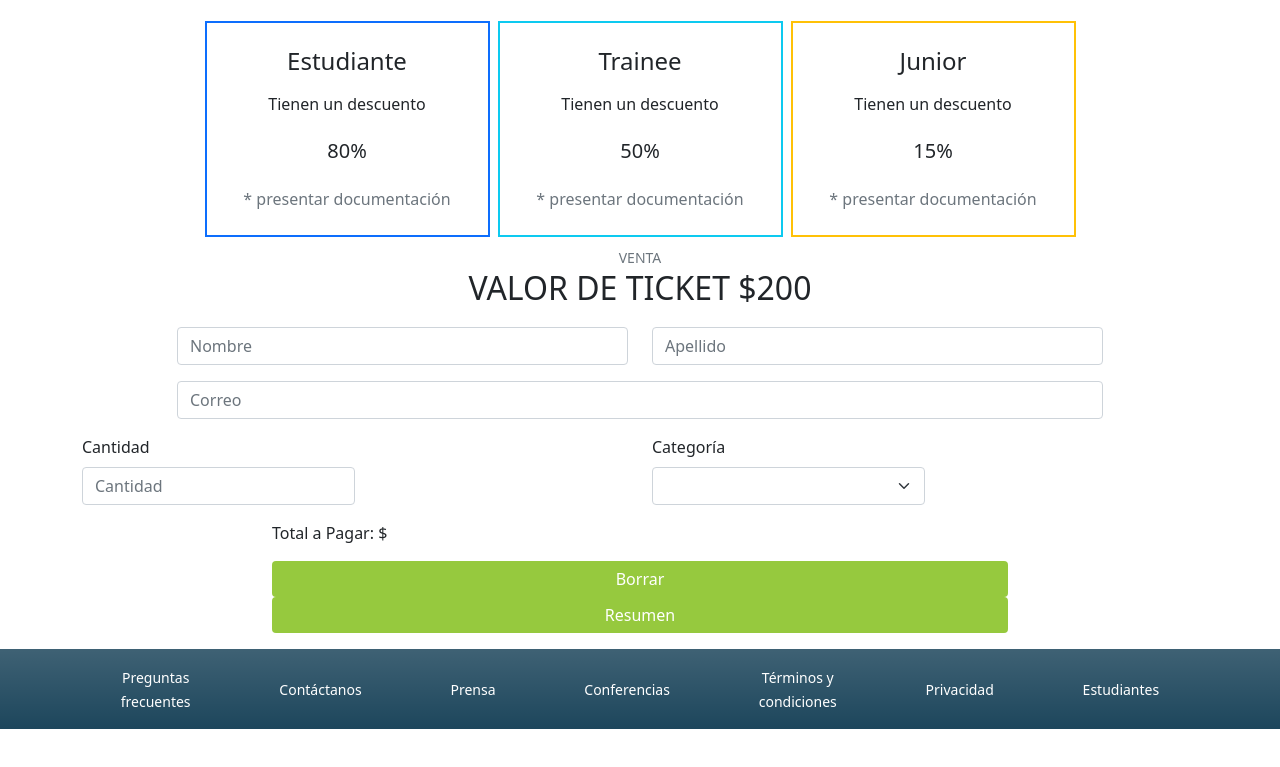
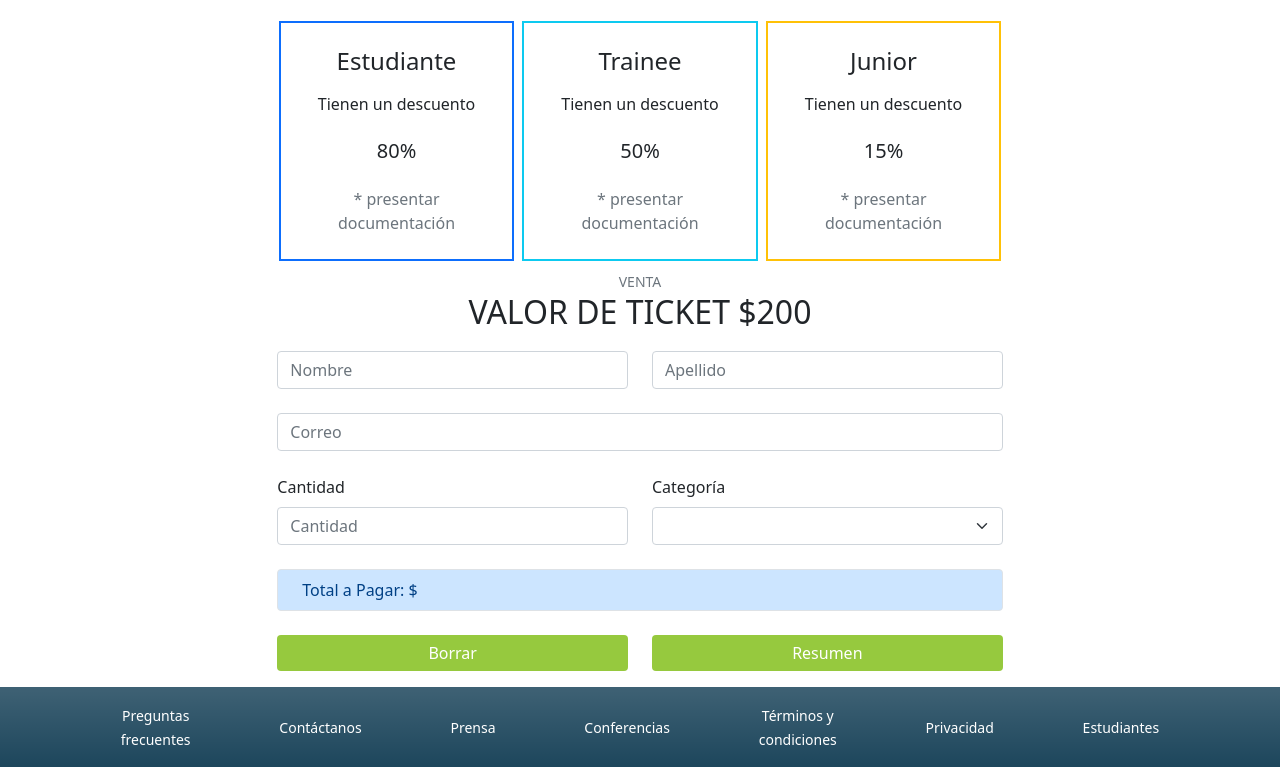
Before and after one commit to LeonardoBujan/TP-Integrador-JS, a plain HTML site: page views/comprarTickets.html in a window 1280 px wide. Shown: the part 118-885 px from the top of the page. Before the commit the page ends 847 px from the top, so only its background shows below. Drawn offline with nearby package versions, Linux system fonts and the light colour scheme.

Commit message:
vista comprarTickets terminada

```diff
--- a/views/comprarTickets.html
+++ b/views/comprarTickets.html
@@ -35,9 +35,9 @@
         </header>
 
         <!-- Tarjetas con información de estudiantes -->
-        <section class="container mt-4">
+        <section class="container mt-4 col-9">
             <div class="row justify-content-center">
-                <div class="card col-md-3 align-items-center border-primary border-2 rounded-0 me-1">
+                <div class="card col-3 align-items-center border-primary border-2 rounded-0 me-1">
                     <div class="card-body text-center">
                         <h4 class="card-title mt-2 mb-4">Estudiante</h4>
                         <h6 class="card-subtitle mb-4">Tienen un descuento</h6>
@@ -46,7 +46,7 @@
                     </div>
                 </div>
 
-                <div class="card col-md-3 align-items-center border-info border-2 rounded-0 mx-1">
+                <div class="card col-3 align-items-center border-info border-2 rounded-0 mx-1">
                     <div class="card-body text-center">
                         <h4 class="card-title mt-2 mb-4">Trainee</h4>
                         <h6 class="card-subtitle mb-4">Tienen un descuento</h6>
@@ -55,7 +55,7 @@
                     </div>
                 </div>
 
-                <div class="card col-md-3 align-items-center border-warning border-2 rounded-0 ms-1">
+                <div class="card col-3 align-items-center border-warning border-2 rounded-0 ms-1">
                     <div class="card-body text-center">
                         <h4 class="card-title mt-2 mb-4">Junior</h4>
                         <h6 class="card-subtitle mb-4">Tienen un descuento</h6>
@@ -76,28 +76,38 @@
         </div>
 
         <!-- Sección para inscribirse como orador -->
-        <div class="container">
-            <div class="row d-flex justify-content-center mb-3">
-                <article class="col-5">
+
+        <!-- Input Apellido y Nombre -->
+        <div class="container col-9">
+            <div class="row d-flex mb-2 justify-content-center">
+                <article class="ps-0" style="width: 38.5%">
                     <input type="nombre" class="form-control mb-3" id="exampleFormControlInput1" placeholder="Nombre">
                 </article>
-                <article class="col-5">
+
+                <article class="pe-0" style="width: 38.5%">
                     <input type="apellido" class="form-control mb-3" id="exampleFormControlInput2" placeholder="Apellido">
                 </article>
-                <article class="col-10">
+            </div>
+
+            <!-- Input Correo -->
+            <div class="row d-flex justify-content-center mb-2">
+                <article class="ps-0 pe-0" style="width: 77%;">
                     <input type="correo" class="form-control mb-3" id="exampleFormControlInput3" placeholder="Correo">
                 </article>
+            </div>
 
-                <section class="col-6">
+            <!-- Input Cantidad y Select Categoría -->
+            <div class="row d-flex justify-content-center mb-2">
+                <section class="ps-0" style="width: 38.5%">
                     <label for="cantidad" id="exampleFormControlInput4" class="form-label">Cantidad</label>
-                    <article class="col-md-6">
-                        <input type="number" class="form-control mb-3" id="exampleFormControlInput4" placeholder="Cantidad">
+                    <article>
+                        <input type="number" class="form-control mb-3" id="exampleFormControlInput4" placeholder="Cantidad" min="1">
                     </article>
                 </section>
 
-                <section class="col-6">
+                <section class="pe-0" style="width: 38.5%">
                 <label for="categoría" id="exampleFormControlInput5" class="form-label">Categoría</label>
-                    <article class="col-6">
+                    <article>
                         <select class="form-select" aria-label="">
                             <option selected></option>
                             <option value="1">Estudiante</option>
@@ -106,14 +116,22 @@
                         </select>
                     </article>
                 </section>
+            </div>
 
-                <p class="col-8">Total a Pagar: $</p>
+            <!-- Mensaje Total a Pagar -->
+            <div class="row d-flex justify-content-center mb-4">
+                <article class="ps-0 pe-0 rounded border" style="width: 77%; background-color: #CCE5FF; border-color: #9ADAFF;">
+                    <p style="color: #004085" class="pt-2 pb-2 ps-4 pe-4 m-0">Total a Pagar: $</p>
+                </article>
+            </div>
 
-                <article class="col-8">
+            <!-- Botones Enviar y Borrar -->
+            <div class="row d-flex justify-content-center mb-3">
+                <article class="ps-0" style="width: 38.5%">
                     <button class="btn btn-success w-100 border-0" type="button" value="Enviar" style="background-color: #96C93E;">Borrar</button>
                 </article>
 
-                <article class="col-8">
+                <article class="pe-0" style="width: 38.5%">
                     <button class="btn btn-success w-100 border-0" type="button" value="Enviar" style="background-color: #96C93E;">Resumen</button>
                 </article>
             </div>
```
Also changed, not shown: views/index.html (+1 -1 lines).
